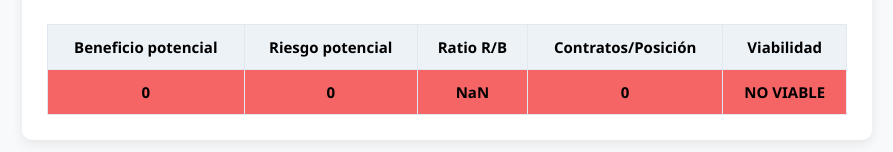
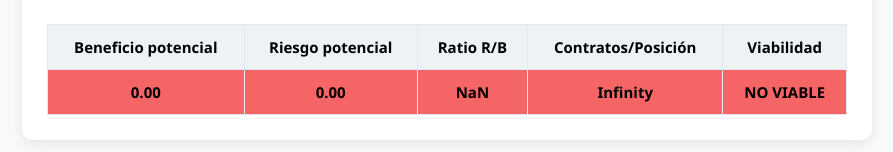
Before and after one commit to NMRO/Calculadora-Gestion-de-capital-trading-, a plain HTML site: page index.html in a window 1280 px wide. Both pictures are taken after typing "5", "5", "5" into the empty fields and a click on the button "CALCULAR VIABILIDAD DEL TRADE". Shown: the part 766-918 px from the top of the page, without its empty margins (193-1086 px from the left). Drawn offline with Linux system fonts and the light colour scheme.

Commit message:
Update index.html

```diff
--- a/index.html
+++ b/index.html
@@ -104,7 +104,6 @@
       padding: 12px;
       text-align: center;
       color: #000000 !important;
-      /* Texto negro obligatorio */
     }
 
     .results-table th {
@@ -114,12 +113,10 @@
 
     .viable {
       background-color: #48bb78;
-      /* Verde */
     }
 
     .not-viable {
       background-color: #f56565;
-      /* Rojo */
     }
 
     .viable,
@@ -229,7 +226,6 @@
 
   <script>
     function calculate() {
-      // Obtener valores de entrada
       const capital = parseFloat(document.getElementById('capital').value);
       const riskPercent = parseFloat(document.getElementById('riskPercent').value);
       const entry = parseFloat(document.getElementById('entry').value);
@@ -237,13 +233,13 @@
       const stopLoss = parseFloat(document.getElementById('stopLoss').value);
       const direction = document.getElementById('direction').value;
       const assetType = document.getElementById('assetType').value;
-      // Validaciones básicas
+
       if (isNaN(entry) || isNaN(takeProfit) || isNaN(stopLoss)) {
         alert("Por favor completa todos los campos numéricos");
         return;
       }
-      // Calcular riesgo y beneficio
-      let risk, reward;
+
+      let risk = 0, reward = 0;
       if (direction === 'alcista') {
         risk = entry - stopLoss;
         reward = takeProfit - entry;
@@ -251,32 +247,29 @@
         risk = stopLoss - entry;
         reward = entry - takeProfit;
       }
-      // Asegurar valores positivos
+
       risk = Math.abs(risk);
       reward = Math.abs(reward);
-      // Calcular ratio riesgo/beneficio
       const riskRewardRatio = (reward / risk).toFixed(2);
-      // Calcular tamaño de posición
       const riskAmount = capital * (riskPercent / 100);
-      let positionSize = Math.floor(riskAmount / risk);
-      // Ajustar para forex (lotes) o acciones (contratos)
-      if (assetType === 'forex') {
-        positionSize = (riskAmount / risk).toFixed(2);
-      }
-      // Determinar viabilidad (ratio mínimo de 1:1)
-      const viable = riskRewardRatio >= 1;
-      // Mostrar resultados SIN decimales
-      document.getElementById('potentialProfit').textContent = Math.round(reward);
-      document.getElementById('potentialRisk').textContent = Math.round(risk);
+      let positionSize = riskAmount / risk;
+
+      // Mostrar con 2 decimales siempre
+      const formattedPositionSize = positionSize.toFixed(2);
+
+      const viable = parseFloat(riskRewardRatio) >= 1;
+
+      document.getElementById('potentialProfit').textContent = reward.toFixed(2);
+      document.getElementById('potentialRisk').textContent = risk.toFixed(2);
       document.getElementById('riskRewardRatio').textContent = riskRewardRatio;
-      document.getElementById('positionSize').textContent = viable ? Math.round(positionSize) : '0';
+      document.getElementById('positionSize').textContent = formattedPositionSize;
+
       const viabilityCell = document.getElementById('viability');
       viabilityCell.textContent = viable ? 'VIABLE' : 'NO VIABLE';
-      // Colorear toda la fila de resultados (con texto negro)
       document.getElementById('resultRow').className = viable ? 'viable' : 'not-viable';
     }
-    // Configurar el tipo de activo para cambiar el step de los inputs
-    document.getElementById('assetType').addEventListener('change', function() {
+
+    document.getElementById('assetType').addEventListener('change', function () {
       const step = this.value === 'forex' ? '0.0001' : '0.01';
       document.getElementById('entry').step = step;
       document.getElementById('takeProfit').step = step;
```
